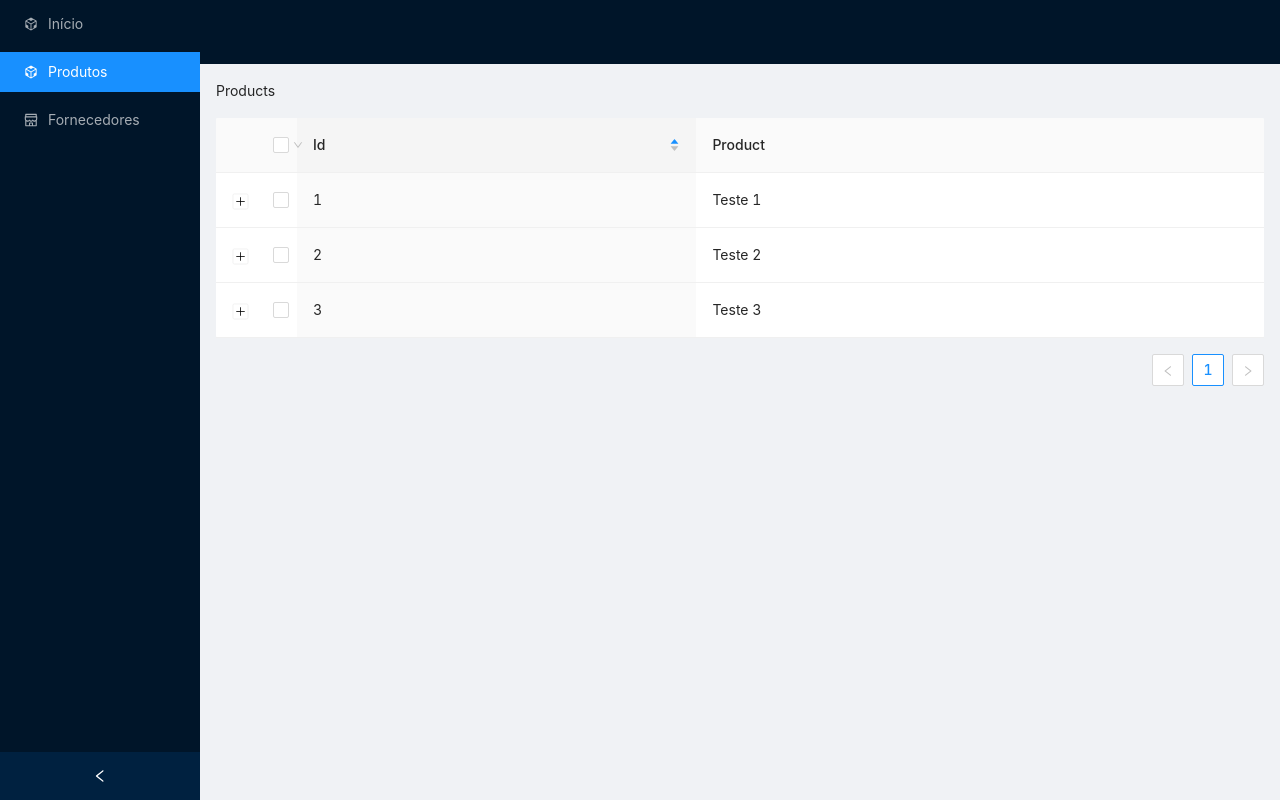
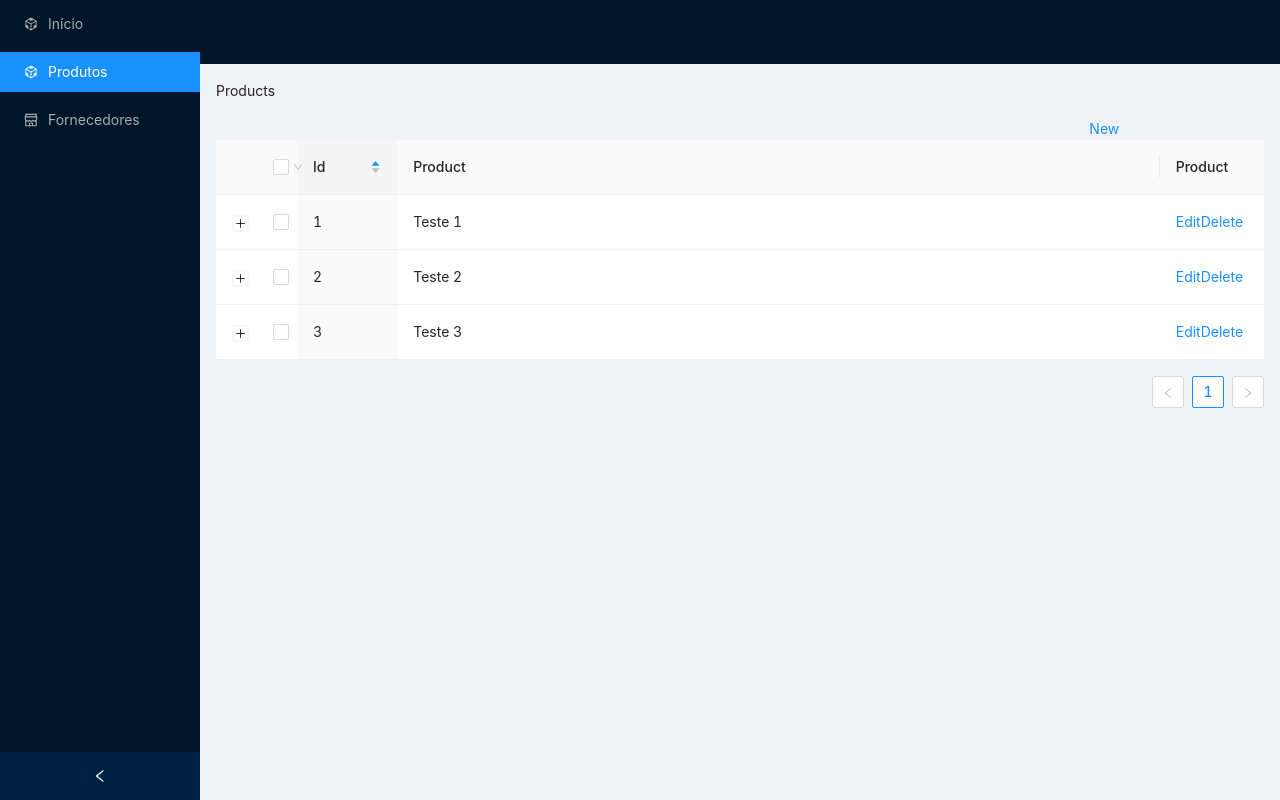
Before and after one commit to Vitor-Xavier/inventory-demo, a React (Create React App) app: page / in a window 1280 px wide. Both pictures are taken after a click on the item "Produtos". Built offline with nearby package versions, Linux system fonts and the light colour scheme.

Commit message:
Update products

```diff
--- a/package.json
+++ b/package.json
@@ -15,7 +15,6 @@
     "axios": "^0.21.1",
     "bootstrap": "^4.6.0",
     "react": "^17.0.2",
-    "react-bootstrap": "^1.5.2",
     "react-dom": "^17.0.2",
     "react-router-dom": "^5.2.0",
     "react-scripts": "4.0.3",
--- a/src/App.tsx
+++ b/src/App.tsx
@@ -9,6 +9,8 @@ import './App.css';
 import Home from './home/components/home';
 import './index.css';
 import ProductTable from './product/components/product.table';
+import ProductNew from './product/container/product.new';
+import ProductEdit from './product/container/product.edit';
 import SupplierTable from './supplier/components/supplier.table';
 const { Header, Content, Sider } = Layout;
 
@@ -41,8 +43,10 @@ export default function App() {
             <Header className="site-layout-background" style={{ padding: 0 }} />
             <Content style={{ margin: '0 16px' }}>
               <Route path="/" exact component={Home} />
-              <Route path="/products" component={ProductTable} />
-              <Route path="/suppliers" component={SupplierTable} />
+              <Route path="/products" exact component={ProductTable} />
+              <Route path="/products/new" exact component={ProductNew} />
+              <Route path="/products/edit/:id" exact component={ProductEdit} />
+              <Route path="/suppliers" exact component={SupplierTable} />
             </Content>
           </Layout>
         </Layout>
--- a/src/product/components/product.form.tsx
+++ b/src/product/components/product.form.tsx
@@ -1,6 +1,7 @@
-import { Form, Input, InputNumber, Button } from 'antd';
+import { Form, Input, InputNumber, Button, Row, Col } from 'antd';
 import React, { useEffect, useState } from 'react';
 import { Product } from '../product';
+import ProductDescription from './product.description';
 
 const { TextArea } = Input;
 
@@ -8,27 +9,36 @@ export default function ProductForm(props: any) {
 	const [product, setProduct] = useState<Product>({ id: 0, name: '', key: 0, description: '' });
 
 	useEffect(() => {
-		setProduct(props.product);
+		if (props.productId) setProduct(props.product);
 	}, [props.productId]);
 
-	const onFinish = () => {
-		console.log('Submit values: ', product);
-	};
-
 	return (
-		<Form onFinish={onFinish}>
+		<Form layout="vertical" onFinish={props.onFinish}>
+			<Row gutter={8}>
+				<Col span={24}>
 					<Form.Item label="Id">
 						<InputNumber value={product.id} disabled={props.disableInputs} onChange={(value) => setProduct({ ...product, id: value })} />
 					</Form.Item>
+				</Col>
+			</Row>
+			<Row gutter={8}>
+				<Col span={24}>
 					<Form.Item label="Name">
 						<Input value={product.name} disabled={props.disableInputs} onChange={(value) => setProduct({ ...product, name: value.target.value })} />
 					</Form.Item>
+				</Col>
+			</Row>
+			<Row gutter={8}>
+				<Col span={24}>
+					<Form.Item label="Description">
 						<TextArea rows={2} value={product.description} onChange={(value) => setProduct({ ...product, name: value.target.value })} />
-			<Form.Item>
-				<Button type="primary" htmlType="submit">
-					Submit
-        			</Button>
 					</Form.Item>
+				</Col>
+			</Row>
+			<Row gutter={8} justify="end">
+				<Button type="primary" htmlType="submit">Submit</Button>
+				<Button type="default" htmlType="button" onClick={props.handleCancel}>Cancel</Button>
+			</Row>
 		</Form>
 
 	);
--- a/src/product/components/product.table.tsx
+++ b/src/product/components/product.table.tsx
@@ -1,9 +1,10 @@
-import { Table, Breadcrumb } from 'antd';
+import { Breadcrumb, Col, Popconfirm, Row, Table, Space } from 'antd';
 import { ColumnsType } from 'antd/es/table';
 import React, { useEffect, useState } from 'react';
-import { Col, Row } from 'react-bootstrap';
+import { Link } from "react-router-dom";
 import { Product } from '../product';
 import ProductDescription from './product.description';
+import { PlusOutlined } from '@ant-design/icons';
 //import api from '../../services/api'
 
 export default function ProductsTable(props: any) {
@@ -43,18 +44,41 @@ export default function ProductsTable(props: any) {
 		setSelectedRowKeys(selectedRowKeys);
 	};
 
+	const handleDelete = (productId: number) => {
+		console.log("deleting product", productId);
+	}
+
 	const columns: ColumnsType<Product> = [
 		{
 			key: 'id',
 			title: 'Id',
 			dataIndex: 'id',
+			width: '10%',
 			defaultSortOrder: 'ascend',
 			sorter: (a, b) => a.id - b.id,
 		},
 		{
 			key: 'name',
 			title: 'Product',
+			width: '80%',
 			dataIndex: 'name',
+		},
+		{
+			key: 'Actions',
+			title: 'Product',
+			width: '10%',
+			fixed: 'right',
+			render: (_, record) => {
+				const link = `/products/edit/${record.id}`;
+				return (
+					<div>
+						<Link to={link}>Edit</Link>
+						<Popconfirm title="Sure to delete?" onConfirm={() => handleDelete(record.id)}>
+							<a>Delete</a>
+						</Popconfirm>
+					</div>
+				);
+			},
 		},
 	];
 
@@ -73,13 +97,24 @@ export default function ProductsTable(props: any) {
 	}
 
 	return (
+		<>
 			<Row>
 				<Breadcrumb style={{ margin: '16px 0' }}>
 					<Breadcrumb.Item>Products</Breadcrumb.Item>
 				</Breadcrumb>
-			<Col lg={12}>
+			</Row>
+			<Row justify="end">
+				<Col span={4}>
+					<Space align="end">
+						<Link to="/products/new">New</Link>
+					</Space>
+				</Col>
+			</Row>
+			<Row>
+				<Col span={24}>
 					<Table rowSelection={rowSelection} expandable={{ expandedRowRender }} columns={columns} dataSource={data} />
 				</Col>
 			</Row>
+		</>
 	);
 }
--- /dev/null
+++ b/src/product/container/product.edit.tsx
@@ -0,0 +1,31 @@
+import { Breadcrumb, Row, message } from 'antd';
+import React from 'react';
+import ProductForm from '../components/product.form';
+import { Product } from '../product';
+import { useHistory } from "react-router-dom";
+
+export default function ProductEdit(props: any) {
+    const history = useHistory();
+
+	const onFinish = (product: Product) => {
+		console.log('Edited product: ', product);
+        message.success('Product edited');
+        history.push("/products");
+	};
+
+    const handleCancel = () => {
+        history.push("/products");
+    }
+
+	return (
+        <>
+            <Row>
+                <Breadcrumb style={{ margin: '16px 0' }}>
+                    <Breadcrumb.Item>Products</Breadcrumb.Item>
+                    <Breadcrumb.Item>Edit</Breadcrumb.Item>
+                </Breadcrumb>
+            </Row>
+            <ProductForm onFinish={onFinish} handleCancel={handleCancel} />
+        </>
+    );
+}
--- /dev/null
+++ b/src/product/container/product.new.tsx
@@ -0,0 +1,31 @@
+import { Breadcrumb, Row, message } from 'antd';
+import React from 'react';
+import ProductForm from '../components/product.form';
+import { Product } from '../product';
+import { useHistory } from "react-router-dom";
+
+export default function ProductNew(props: any) {
+    const history = useHistory();
+
+    const onFinish = (product: Product) => {
+        console.log('Submit product: ', product);
+        message.success('Product added');
+        history.push("/products");
+    };
+
+    const handleCancel = () => {
+        history.push("/products");
+    }
+
+    return (
+        <>
+            <Row>
+                <Breadcrumb style={{ margin: '16px 0' }}>
+                    <Breadcrumb.Item>Products</Breadcrumb.Item>
+                    <Breadcrumb.Item>New</Breadcrumb.Item>
+                </Breadcrumb>
+            </Row>
+            <ProductForm onFinish={onFinish} handleCancel={handleCancel} />
+        </>
+    )
+}
--- a/src/supplier/components/supplier.table.tsx
+++ b/src/supplier/components/supplier.table.tsx
@@ -1,7 +1,6 @@
-import { Table, Breadcrumb } from 'antd';
+import { Table, Breadcrumb, Col, Row } from 'antd';
 import { ColumnsType } from 'antd/es/table';
 import React, { useEffect, useState } from 'react';
-import { Col, Row } from 'react-bootstrap';
 import { Supplier } from '../supplier';
 //import api from '../../services/api'
 
@@ -73,7 +72,7 @@ export default function ProductsTable(props: any) {
             <Breadcrumb style={{ margin: '16px 0' }}>
 				<Breadcrumb.Item>Suppliers</Breadcrumb.Item>
 			</Breadcrumb>
-			<Col lg={12}>
+			<Col span={24}>
 				<Table rowSelection={rowSelection} columns={columns} dataSource={data} />
 			</Col>
 		</Row>
```
Also changed, not shown: src/components/sidemenu/sidemenu.tsx (+3 -4 lines), 1 other file (tests, documents, lock files or other folders). Lines whose indentation alone changed are shown as unchanged.
